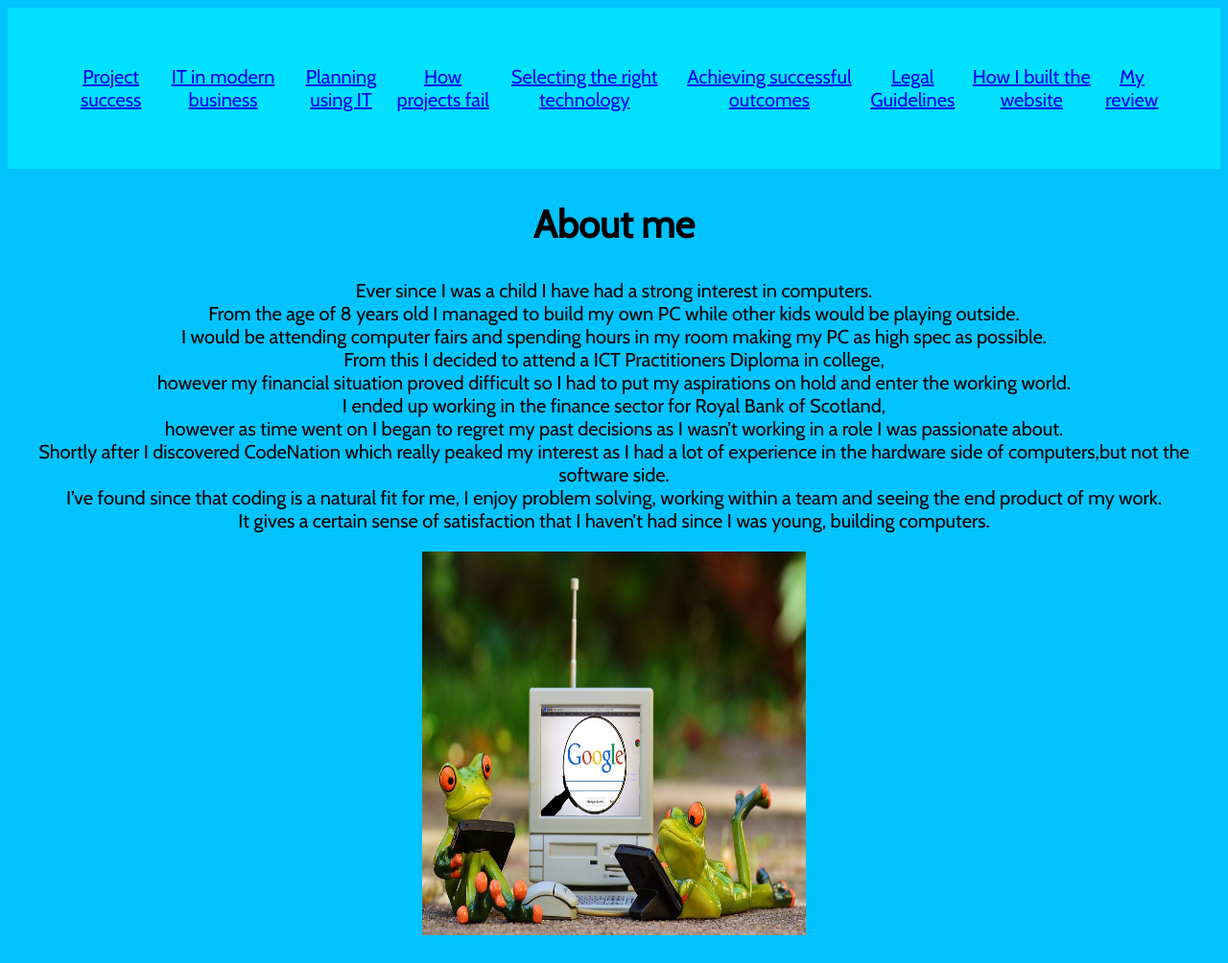
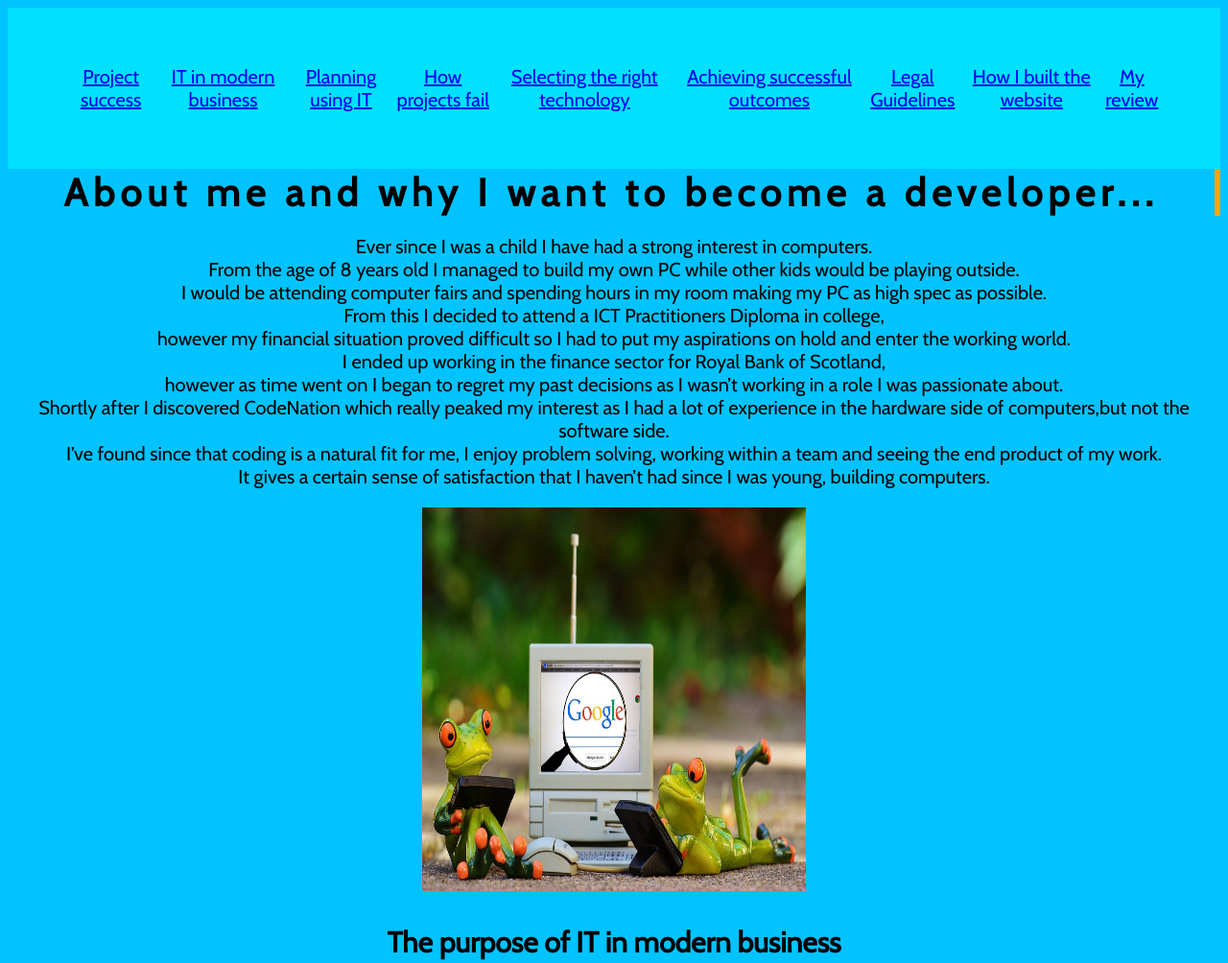
Before and after one commit to Nethalin/Nethalin.github.io, a plain HTML site: page index.html in a window 1280 px wide. Shown: the top 1004 px of the page at 96% size. Drawn offline with nearby package versions, Linux system fonts and the light colour scheme.

Commit message:
typewriter

```diff
--- a/index.html
+++ b/index.html
@@ -19,7 +19,9 @@
     <title>Mark's blog</title>
 </head>
 <body>
-    <h2>About me</h2>
+    <div class="typewriter">
+    <h1>About me and why I want to become a developer...</h1>
+    </div>
 <p>
     Ever since I was a child I have had a strong interest in computers.<br>
     From the age of 8 years old I managed to build my own PC while other kids would be playing outside.<br>
--- a/main.css
+++ b/main.css
@@ -27,3 +27,25 @@ h1, h2{
 h3 {
     font-size: 1.5em;
 }
+
+.typewriter h1 {
+    overflow: hidden;
+    border-right: .15em solid orange;
+    white-space: nowrap;
+    margin: 0 auto;
+    letter-spacing: .15em;
+    animation:
+      typing 3.5s steps(40, end),
+      blink-caret .75s step-end infinite;
+  }
+  @keyframes typing {
+    from { width: 0 }
+    to { width: 100% }
+  }
+  @keyframes blink-caret {
+    from, to { border-color: transparent }
+    50% { border-color: orange; }
+  }
+
+
+}
```
Also changed, not shown: Screenshot 2019-05-16 at 11.47.16.png (deleted), Screenshot 2019-05-16 at 11.47.47.png (deleted), Screenshot 2019-05-16 at 13.27.50.png (added), Screenshot 2019-05-16 at 13.28.29.png (added), 1 other file.
